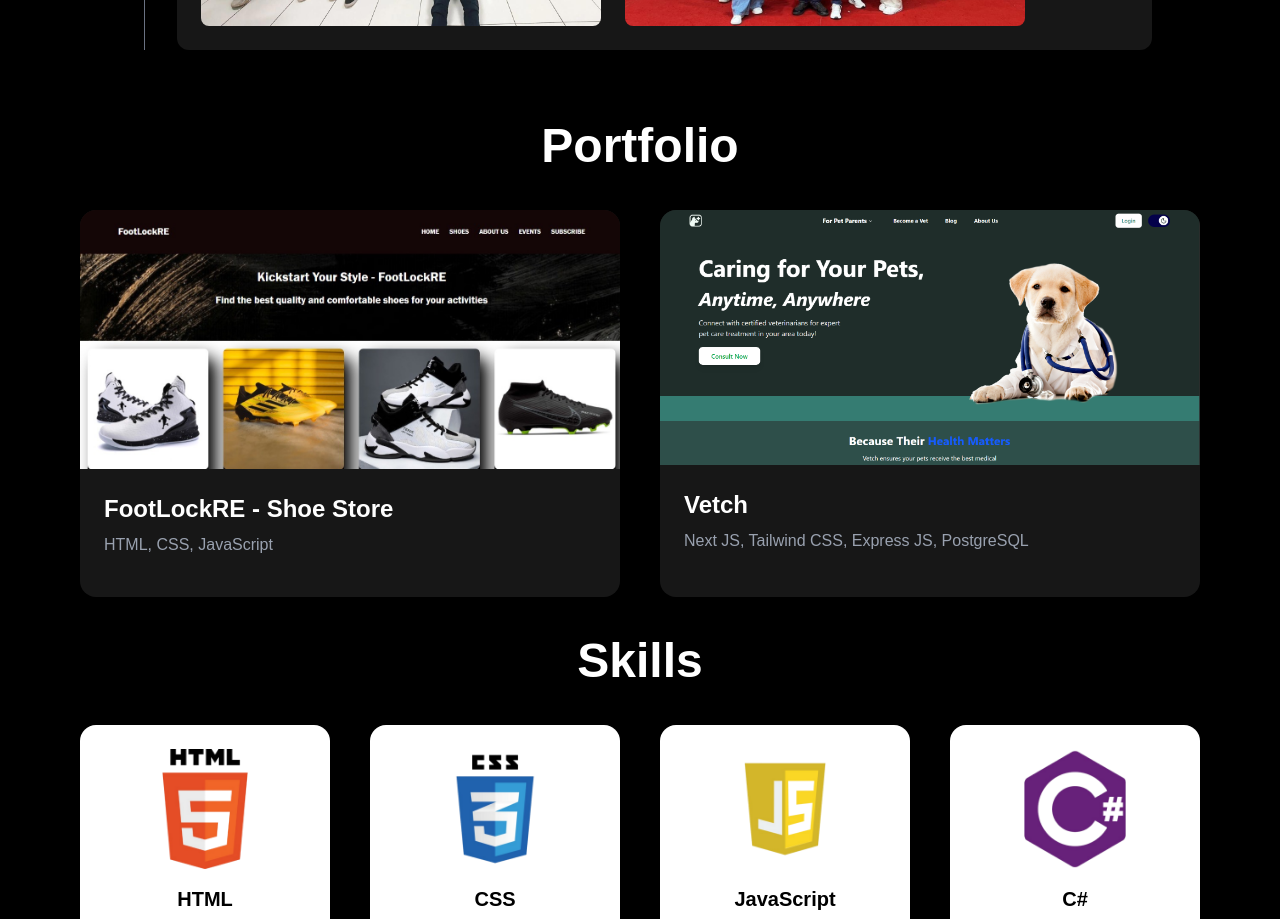
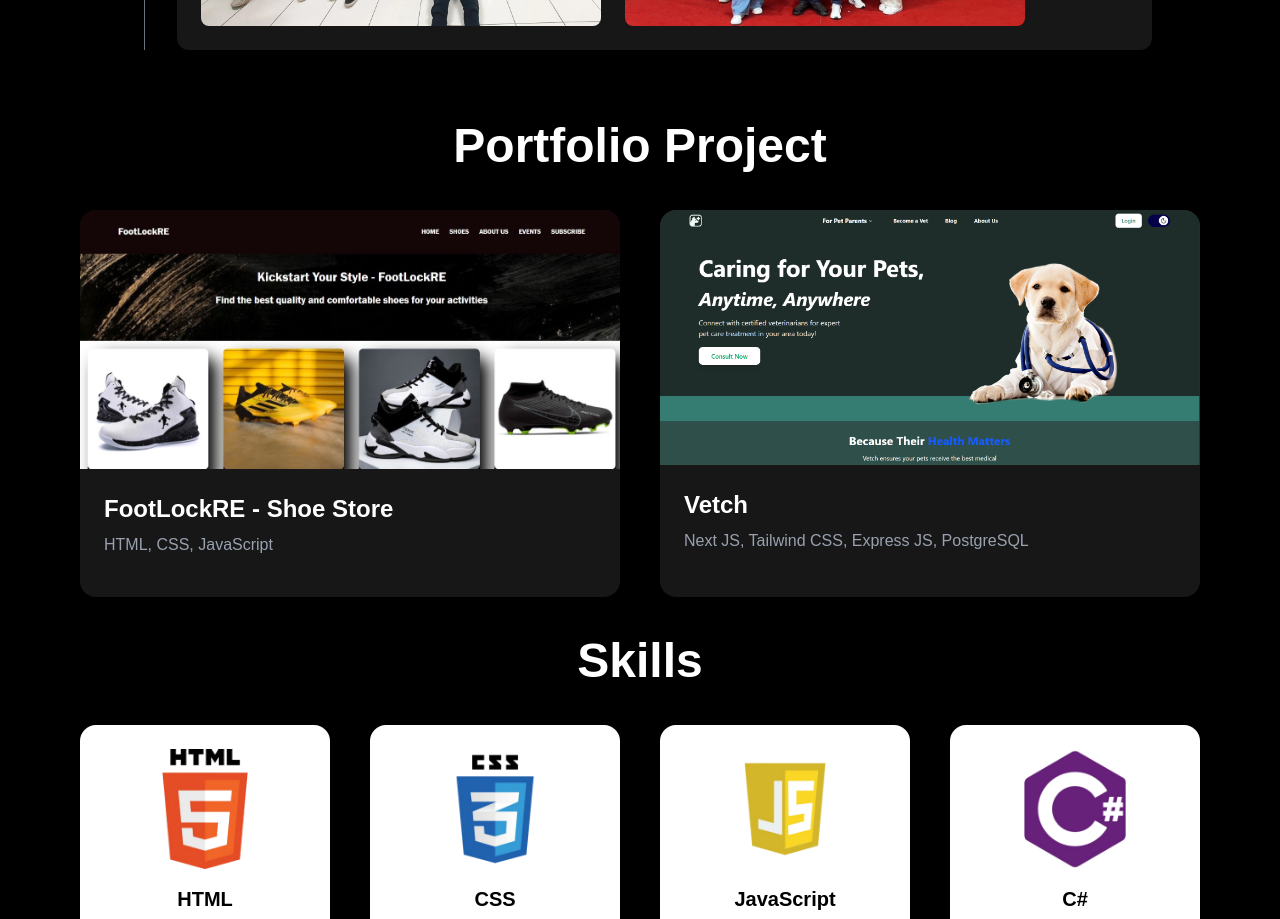
Before and after one commit to LorensiusGani/Personal-website, a Next.js app: page / in a window 1280 px wide. Shown: the part 3960-4879 px from the top of the page. Built offline with nearby package versions, Linux system fonts and the light colour scheme.

Commit message:
Change Title Portfolio

```diff
--- a/app/Components/Portfolio.tsx
+++ b/app/Components/Portfolio.tsx
@@ -54,7 +54,7 @@
     >
       {/* ================= PROJECT SECTION ================= */}
       <div className="flex justify-center items-center mb-10">
-        <h1 className="text-3xl md:text-5xl font-bold">Portfolio</h1>
+        <h1 className="text-3xl md:text-5xl font-bold">Portfolio Project</h1>
       </div>
 
       <div className="grid md:grid-cols-2 gap-10 max-w-6xl mx-auto">
```
